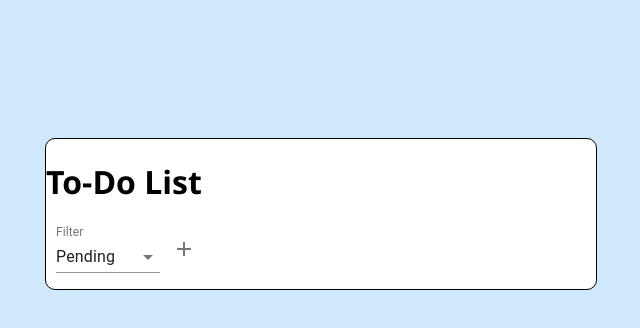
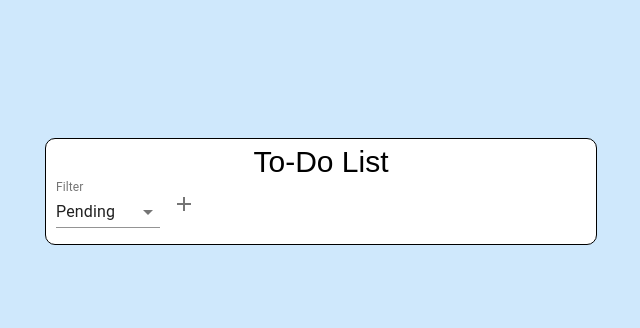
Before and after one commit to travisabinadi/ToDoList, a React (Create React App) app in the folder todo-list-frontend/: page / in a window 1280 px wide. Shown: the top 328 px of the page, without its empty margins (319-959 px from the left). Built offline with nearby package versions, Linux system fonts and the light colour scheme.

Commit message:
Improved title component functionality and appearence

```diff
--- a/todo-list-frontend/src/resources/components/Title.js
+++ b/todo-list-frontend/src/resources/components/Title.js
@@ -1,8 +1,28 @@
+import {Container} from '@material-ui/core'
+import { updateToDoTitle } from '../store/actionCreators'
+import { connect } from 'react-redux'
+import { ReactReduxContext } from 'react-redux'
 
-const ToDoTitle = () => <div>
-  <h1>
-    To-Do List
-  </h1>
-</div>
+const ToDoTitle = ({updateTitle}) =>
+  <Container maxWidth="sm" className="title">
+    <ReactReduxContext.Consumer>
+    {({ store }) => {
+      return <input type="text" onKeyPress={e => {if(e.key === "Enter") e.target.blur()}} defaultValue={store.getState().currState.title} onChange={e => updateTitle(e.target.defaultValue)} onFocus={e => e.target.select()} className="ToDoListTitleTxt"/>
+    }}
+    </ReactReduxContext.Consumer>
+  </Container>
 
-export default ToDoTitle;
+
+
+const mapDispatchToProps = dispatch =>
+({
+  updateTitle(item) {
+      dispatch(updateToDoTitle(item))
+  }
+})
+const Title = connect(
+  undefined,
+  mapDispatchToProps
+)(ToDoTitle)
+
+export default Title;
```
Also changed, not shown: 1 other file (tests, documents, lock files or other folders).
